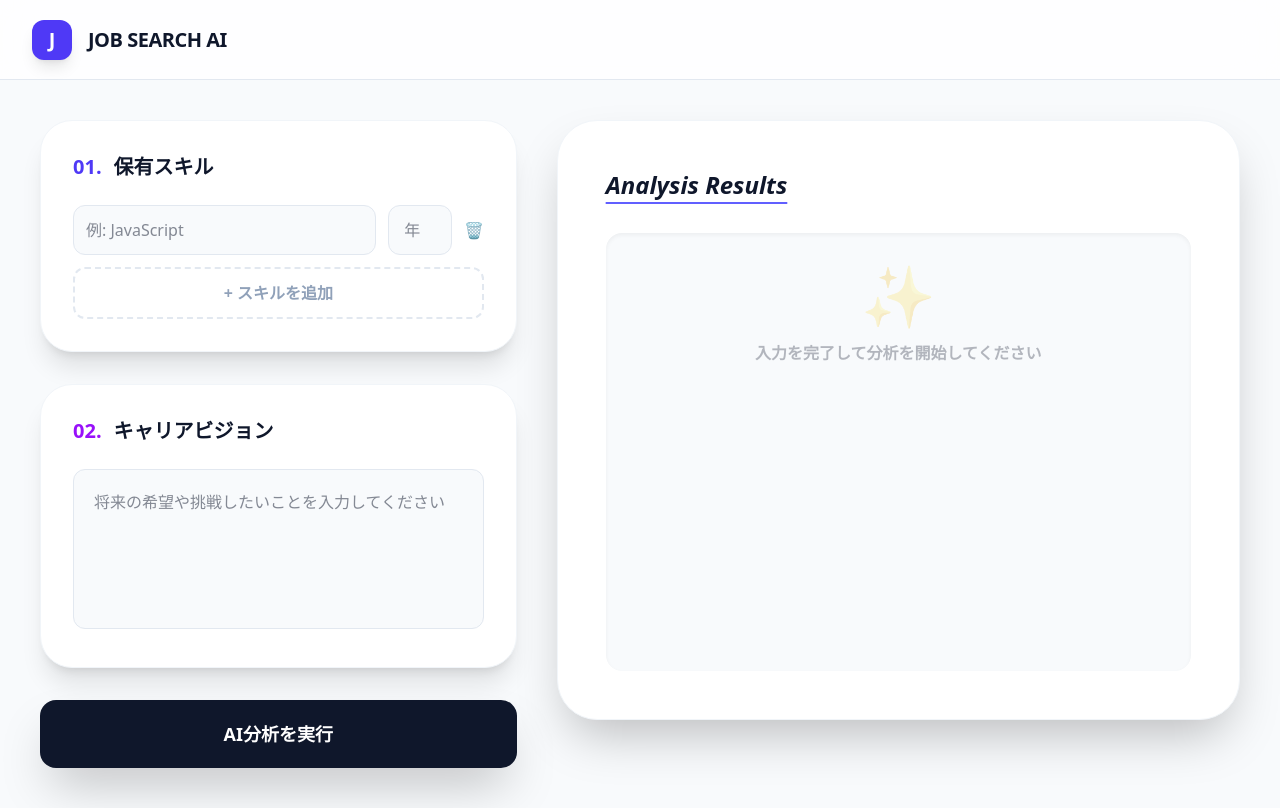
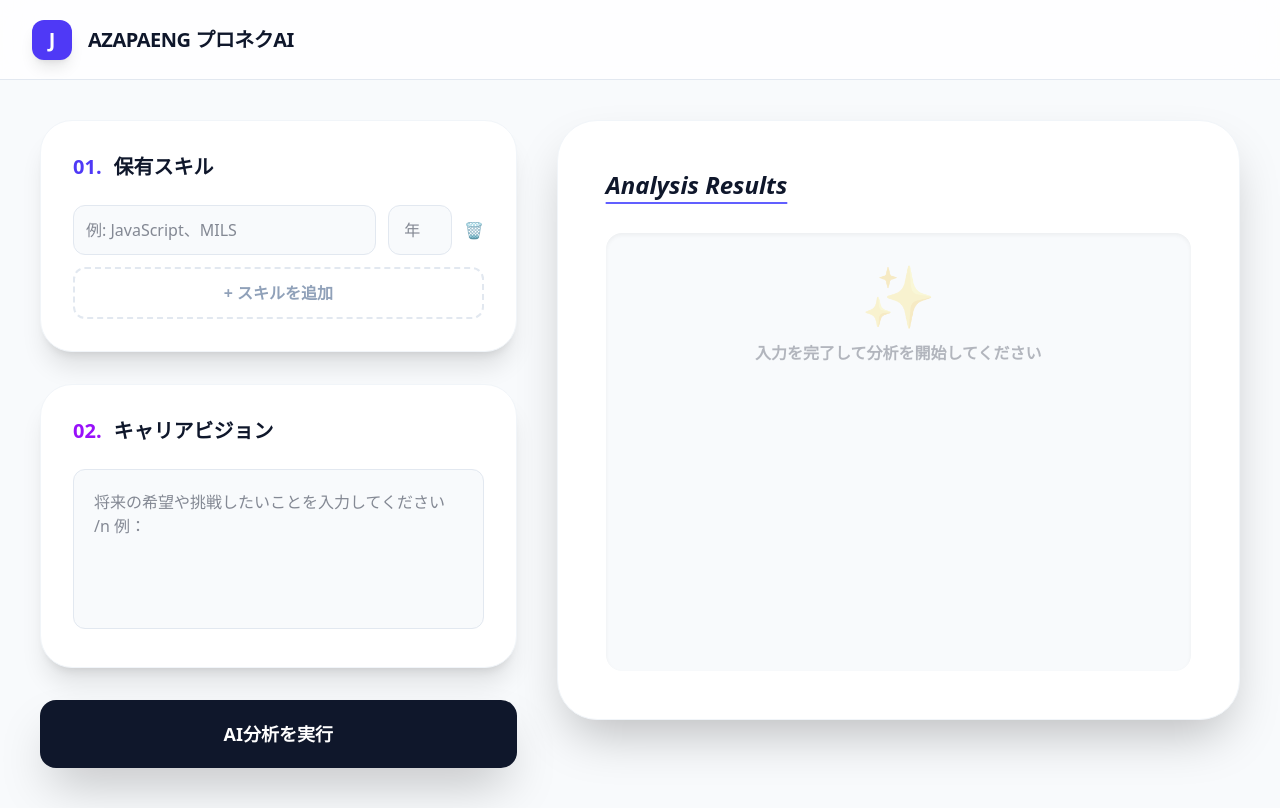
Before and after one commit to Advanced-Develop-2nd/job_search_ts, a React (Vite) app: page /job_search_ts/chat in a window 1280 px wide. Built offline with nearby package versions, Linux system fonts and the light colour scheme.

Commit message:
AZAPAENG プロネクAIに名称を変更

```diff
--- a/src/pages/ChatPage.tsx
+++ b/src/pages/ChatPage.tsx
@@ -86,7 +86,7 @@ const ChatPage = () => {
     <div className="min-h-screen bg-slate-50 dark:bg-slate-950 text-slate-900 dark:text-slate-100 transition-colors duration-500">
       <header className="h-20 sticky top-0 z-50 bg-white/80 dark:bg-slate-900/80 backdrop-blur-xl border-b border-slate-200 dark:border-slate-800 px-8 flex items-center">
         <div className="w-10 h-10 bg-indigo-600 rounded-xl flex items-center justify-center text-white font-black text-xl mr-4 shadow-lg">J</div>
-        <h1 className="text-xl font-black uppercase tracking-tight">Job Search AI</h1>
+        <h1 className="text-xl font-black uppercase tracking-tight">AZAPAENG プロネクAI</h1>
       </header>
 
       <main className="max-w-7xl mx-auto p-6 md:p-10 grid grid-cols-1 lg:grid-cols-12 gap-10">
@@ -100,7 +100,7 @@ const ChatPage = () => {
               {skills.map((skill) => (
                 <div key={skill.id} className="flex gap-3">
                   <input
-                    placeholder="例: JavaScript"
+                    placeholder="例: JavaScript、MILS"
                     className="flex-1 p-3 rounded-xl bg-slate-50 dark:bg-slate-800 border border-slate-200 dark:border-slate-700 outline-none focus:ring-2 ring-indigo-500/50"
                     value={skill.name}
                     onChange={(e) => updateSkill(skill.id, 'name', e.target.value)}
@@ -124,7 +124,7 @@ const ChatPage = () => {
               <span className="text-purple-600">02.</span> キャリアビジョン
             </h2>
             <textarea
-              placeholder="将来の希望や挑戦したいことを入力してください"
+              placeholder="将来の希望や挑戦したいことを入力してください /n 例："
               className="w-full h-40 p-5 rounded-xl bg-slate-50 dark:bg-slate-800 border border-slate-200 dark:border-slate-700 outline-none resize-none focus:ring-2 ring-purple-500/50"
               value={careerVision}
               onChange={(e) => setCareerVision(e.target.value)}
```
